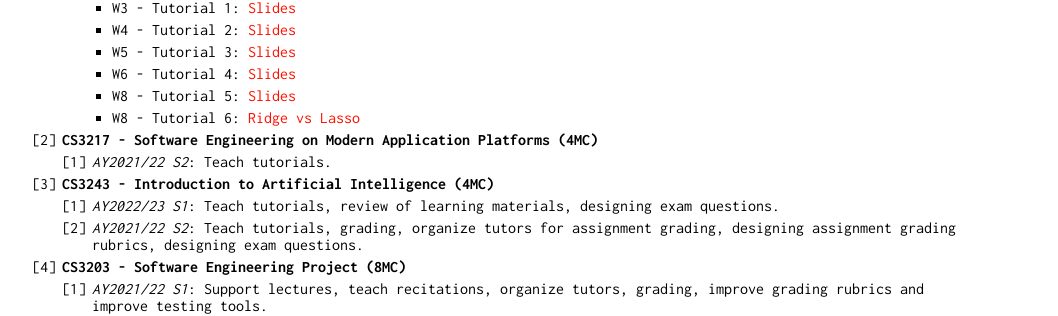
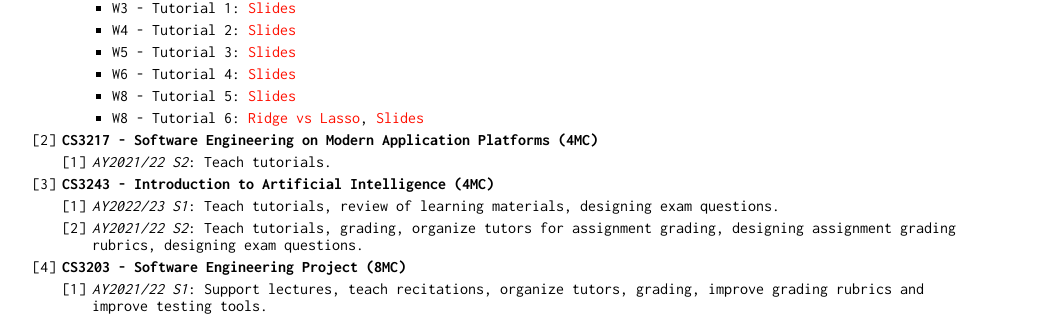
Before and after one commit to eric-vader/eric-vader.github.io, a Jekyll site: the page built from teaching.md, in a window 1280 px wide and 900 px high, scrolled down 530 px. Shown: the part 151-467 px from the top of the window, without its empty margins (108-1166 px from the left). Built offline with Jekyll 4.4.1, drawn with Linux system fonts in a browser that asks for light colours.

Commit message:
Updated slides

```diff
--- a/teaching.md
+++ b/teaching.md
@@ -46,7 +46,7 @@
         * W5 - Tutorial 3: [Slides](/teaching/AY2425S1/CS2109s/T03.week-5_slides_10oct2024.pdf)
         * W6 - Tutorial 4: [Slides](/teaching/AY2425S1/CS2109s/T04.week-6_slides_10oct2024.pdf)
         * W8 - Tutorial 5: [Slides](/teaching/AY2425S1/CS2109s/T05.week-8_slides_10oct2024.pdf)
-        * W8 - Tutorial 6: [Ridge vs Lasso](/teaching/AY2425S1/CS2109s/T06.week-9_regularization-and-validation_ridge-lasso.gif)
+        * W8 - Tutorial 6: [Ridge vs Lasso](/teaching/AY2425S1/CS2109s/T06.week-9_regularization-and-validation_ridge-lasso.gif), [Slides](/teaching/AY2425S1/CS2109s/T06.week-9_slides_17oct2024.pdf)
 1. **CS3217 - Software Engineering on Modern Application Platforms (4MC)**
     1. _AY2021/22 S2_: Teach tutorials.
 1. **CS3243 - Introduction to Artificial Intelligence (4MC)**
```
Also changed, not shown: 1 other file.
